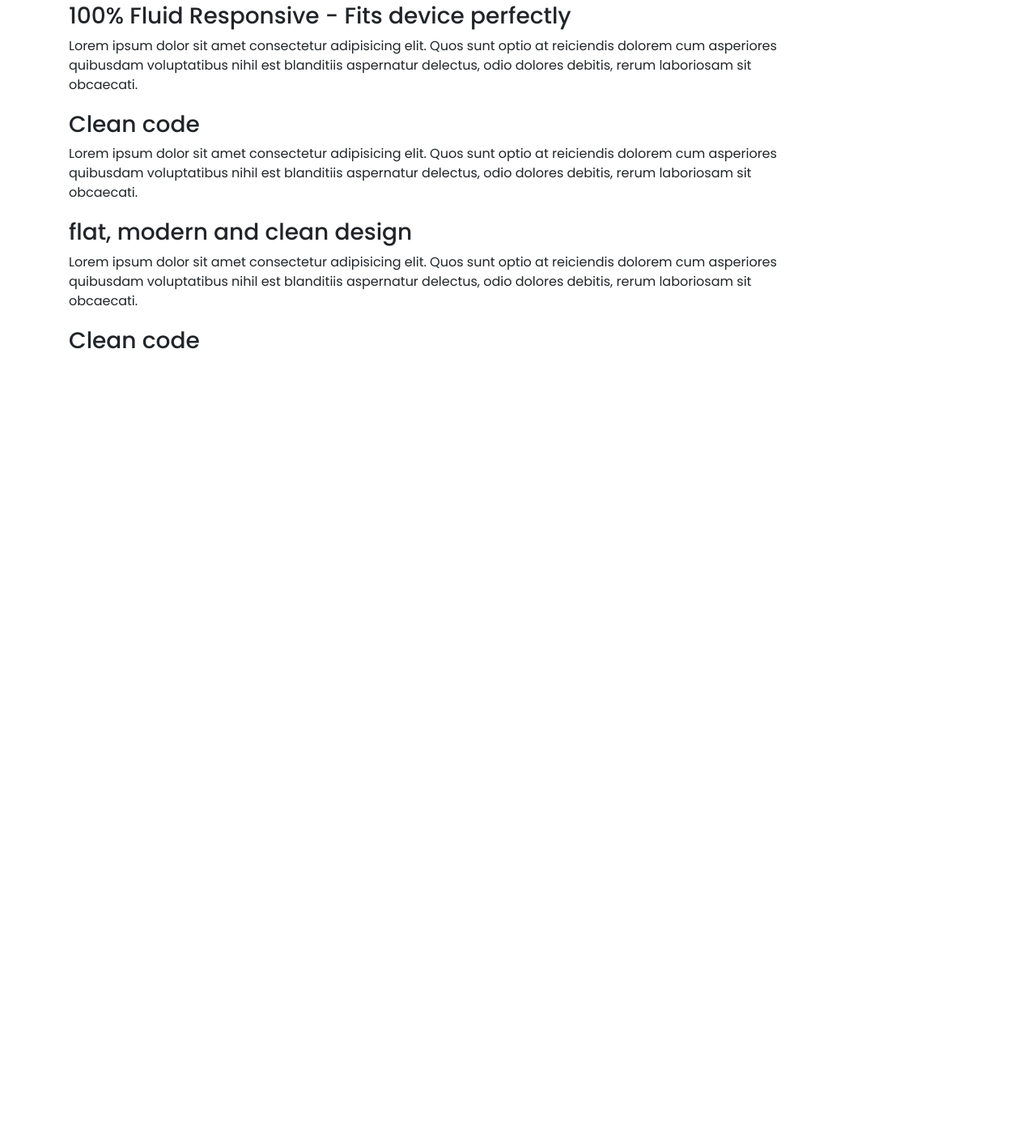
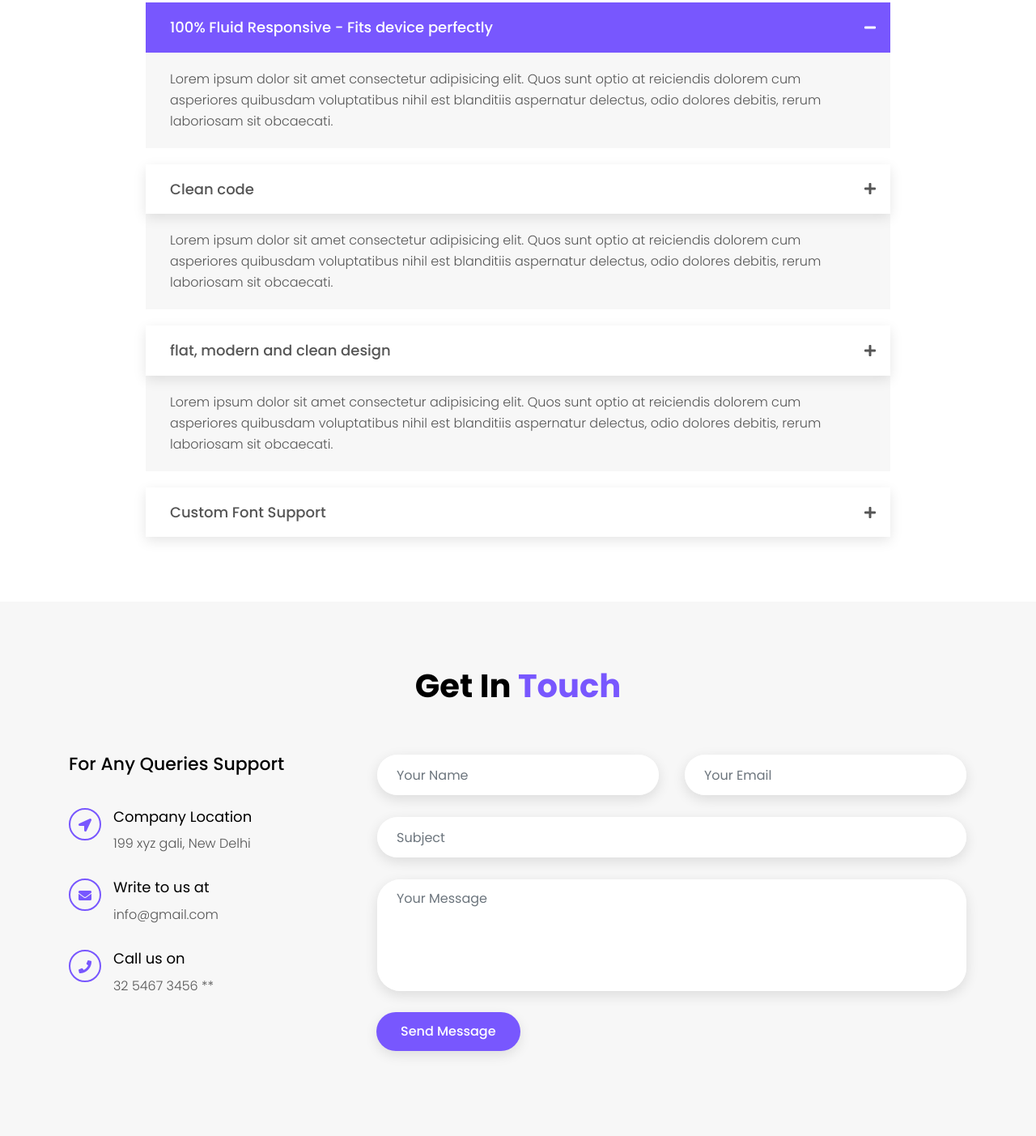
Before and after one commit to lbeketl/bootstrap_schala_landing, a plain HTML site: page index.html in a window 1280 px wide. Shown: the part 7271-8674 px from the top of the page at 81% size. Before the commit the page ends 7796 px from the top, so only its background shows below. Drawn offline with Linux system fonts and the light colour scheme.

Commit message:
Commit 2.25.33

```diff
--- a/css/style.css
+++ b/css/style.css
@@ -892,3 +892,136 @@ font-weight: 300;
 .faq .accordion-item:not(:last-child) {
     margin-bottom: 20px;
 }
+
+.faq .accordion-header {
+    box-shadow: var(--shadow-black-100);
+    padding: 20px 50px 20px 30px;
+    transition: all 0.5s ease;
+    cursor: pointer;
+    position: relative;
+}
+
+.faq .accordion-header::before {
+    content: "\f067";
+    font-family: 'Font Awesome 5 Free';
+    font-weight: 900;
+    position: absolute;
+    height: 30px;
+    width: 30px;
+    right: 10px;
+    top: 50%;
+    transform: translateY(-50%);
+    font-size: 16px;
+    text-align: center;
+    line-height: 30px;
+    color: var(--black-400);
+}
+
+.faq .accordion-header:not(.collapsed)::before {
+    content: "\f068";
+    color: #fff;
+}
+
+.faq .accordion-header:not(.collapsed) {
+    background-color: var(--main-color);
+    box-shadow: none;
+}
+
+.faq .accordion-header h3 {
+    font-size: 18px;
+    font-weight: 500;
+    color: var(--black-400);
+    margin: 0;
+    transition: all 0.5s ease;
+}
+
+.faq .accordion-body {
+    padding: 20px 30px;
+    background-color: var(--black-100);
+}
+
+.faq .accordion-header:not(.collapsed) h3 {
+    color: #fff;
+}
+
+.faq .accordion-body p {
+    font-weight: 300;
+    font-size: 16px;
+    color: var(--black-400);
+    line-height: 26px;
+    margin: 0;
+}
+
+/*------------------
+    Contact Section
+-------------------*/
+.contact {
+    background-color: var(--black-100);
+}
+
+.contact-info h3 {
+    font-size: 22px;
+    color: var(--black-900);
+    font-weight: 500;
+    margin: 0 0 40px;
+}
+
+.contact-info-item {
+    position: relative;
+    padding-left: 55px;
+    margin-bottom: 30px;
+}
+
+.contact-info-item i {
+    position: absolute;
+    left: 0;
+    top: 0;
+    height: 40px;
+    width: 40px;
+    border-radius: 50%;
+    font-size: 16px;
+    color: var(--main-color);
+    border: 2px solid var(--main-color);
+    text-align: center;
+    line-height: 38px;
+}
+
+.contact-info-item h4 {
+    font-size: 18px;
+    font-weight: 400;
+    margin: 0 0 10px;
+    color: var(--black-900);
+}
+
+.contact-form .form-group {
+    margin-bottom: 25px;
+}
+
+.contact-form .form-control {
+    height: 52px;
+    border: 1px solid transparent;
+    box-shadow: var(--shadow-black-100);
+    border-radius: 30px;
+    padding: 0 24px;
+    color: var(--black-900);
+    background-color: var(--black-000);
+    transition: all 0.5s ease;
+}
+
+.contact-form .form-control:focus {
+    border-color: var(--main-color);
+}
+
+.contact-form textarea.form-control {
+    height: 140px;
+    padding-top: 12px;
+    resize: none;
+}
+
+.contact-info-item p {
+    font-size: 16px;
+    font-weight: 300;
+    margin: 0;
+    line-height: 26px;
+    color: var(--black-400);
+}
--- a/index.html
+++ b/index.html
@@ -577,7 +577,7 @@
             </div>
           </div>
         </div>
-        <div class="row">
+        <div class="row justify-content-center">
           <div class="col-lg-10">
             <div id="accordion">
               <div class="accordion-item">
@@ -612,7 +612,7 @@
               </div>
               <div class="accordion-item">
                 <div class="accordion-header collapsed" data-toggle="collapse" data-target="#collapse-04">
-                  <h3>Clean code</h3>
+                  <h3>Custom Font Support</h3>
                 </div>
                 <div class="collapse" data-parent="#accordion" id="collapse-04">
                   <div class="accordion-body">
@@ -626,6 +626,81 @@
       </div>
     </section>
     <!-- Faq Section End -->
+
+    <!--  Contact Section Start -->
+    <section class="contact section-padding">
+      <div class="container">
+        <div class="row justify-content-center">
+          <div class="col-lg-8">
+            <div class="section-title">
+              <h2>get in <span>touch</span></h2>
+            </div>
+          </div>
+        </div>
+        <div class="row">
+          <div class="col-lg-4 col-md-5">
+            <div class="contact-info">
+              <h3>For Any Queries Support</h3>
+              <div class="contact-info-item">
+                <i class="fas fa-location-arrow"></i>
+                <h4>Company Location</h4>
+                <p>199 xyz gali, New Delhi</p>
+              </div>
+              <div class="contact-info-item">
+                <i class="fas fa-envelope"></i>
+                <h4>Write to us at</h4>
+                <p>info@gmail.com</p>
+              </div>
+              <div class="contact-info-item">
+                <i class="fas fa-phone"></i>
+                <h4>Call us on</h4>
+                <p>32 5467 3456 **</p>
+              </div>
+            </div>
+          </div>
+          <div class="col-lg-8 col-md-7">
+            <div class="contact-form">
+              <form action="">
+                <div class="row">
+                  <div class="col-lg-6">
+                    <div class="form-group">
+                      <input type="text" placeholder="Your Name" class="form-control">
+                    </div>
+                  </div>
+                  <div class="col-lg-6">
+                    <div class="form-group">
+                      <input type="text" placeholder="Your Email" class="form-control">
+                    </div>
+                  </div>
+                </div>
+                <div class="row">
+                  <div class="col-lg-12">
+                    <div class="form-group">
+                      <input type="text" placeholder="Subject" class="form-control">
+                    </div>
+                  </div>
+                </div>
+                <div class="row">
+                  <div class="col-lg-12">
+                    <div class="form-group">
+                      <textarea placeholder="Your Message" class="form-control"></textarea>
+                    </div>
+                  </div>
+                </div>
+                <div class="row">
+                  <div class="col-lg-12">
+                    <div class="form-group">
+                      <button type="submit" class="btn btn-2">Send Message</button>
+                    </div>
+                  </div>
+                </div>
+              </form>
+            </div>
+          </div>
+        </div>
+      </div>
+    </section>
+    <!--  Contact Section End -->
 
 
     <!-- Video-Popup-Start -->
```
